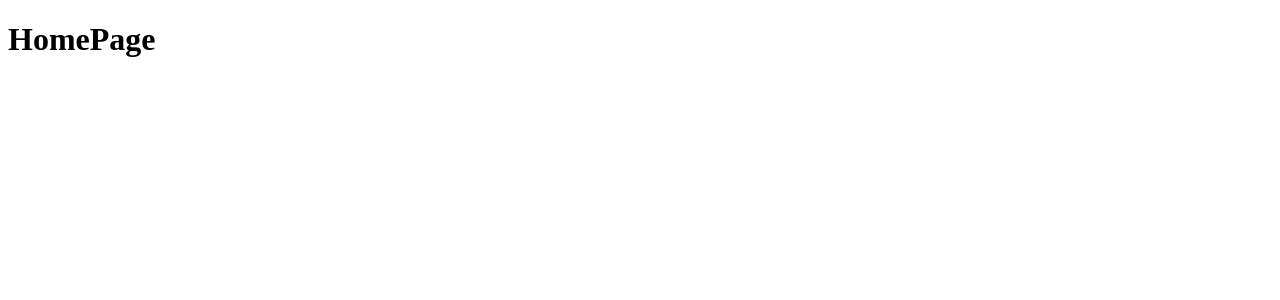
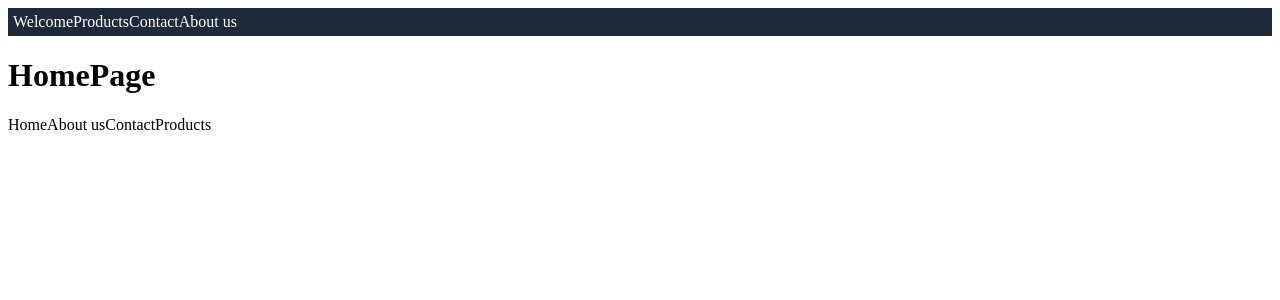
Before and after one commit to Kristin-98/reactWebbApp, a React (Vite) app: page / in a window 1280 px wide. Shown: the top 300 px of the page. Built offline with nearby package versions, Linux system fonts and the light colour scheme.

Commit message:
Added basic layout and styled-components

```diff
--- a/package.json
+++ b/package.json
@@ -12,7 +12,8 @@
   "dependencies": {
     "react": "^19.0.0",
     "react-dom": "^19.0.0",
-    "react-router-dom": "^7.2.0"
+    "react-router-dom": "^7.2.0",
+    "styled-components": "^6.1.15"
   },
   "devDependencies": {
     "@eslint/js": "^9.19.0",
--- a/src/Components/Footer.tsx
+++ b/src/Components/Footer.tsx
@@ -0,0 +1,10 @@
+export default function Footer() {
+  return (
+    <footer>
+      <span>Home</span>
+      <span>About us</span>
+      <span>Contact</span>
+      <span>Products</span>
+    </footer>
+  );
+}
--- a/src/Components/Header.tsx
+++ b/src/Components/Header.tsx
@@ -0,0 +1,23 @@
+import styled from "styled-components";
+
+const HeaderContainer = styled.header`
+  background: #1e293b;
+  color: white;
+  padding: 5px;
+  display: flex;
+  justify-content: space-between;
+  align-items: center;
+`;
+
+export default function Header() {
+  return (
+    <HeaderContainer>
+      <div>
+        <span>Welcome</span>
+        <span>Products</span>
+        <span>Contact</span>
+        <span>About us</span>
+      </div>
+    </HeaderContainer>
+  );
+}
--- /dev/null
+++ b/src/MainLayout.tsx
@@ -0,0 +1,15 @@
+import { Outlet } from "react-router-dom";
+import Footer from "./Components/Footer";
+import Header from "./Components/Header";
+
+export default function MainLayout() {
+  return (
+    <div>
+      <Header />
+      <main>
+        <Outlet />
+      </main>
+      <Footer />
+    </div>
+  );
+}
--- a/src/main.tsx
+++ b/src/main.tsx
@@ -1,14 +1,16 @@
 import { StrictMode } from "react";
 import { createRoot } from "react-dom/client";
 import { BrowserRouter, Route, Routes } from "react-router-dom";
+import MainLayout from "./MainLayout";
+import NotFoundPage from "./Pages/NotFoundPage";
 import HomePage from "./Pages/HomePage";
-import NotFoundPage from "./Pages/NotFoundPage";
 
 createRoot(document.getElementById("root")!).render(
   <StrictMode>
     <BrowserRouter>
       <Routes>
-        <Route path="/" element={<HomePage />}>
+        <Route path="/" element={<MainLayout />}>
+          <Route index element={<HomePage />} />
           <Route path="*" element={<NotFoundPage />} />
         </Route>
       </Routes>
```
Also changed, not shown: 1 other file (tests, documents, lock files or other folders).
